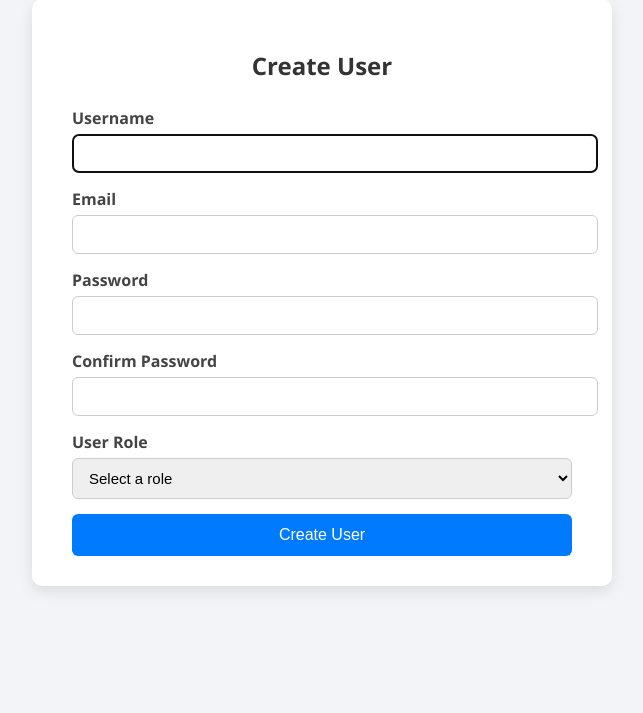
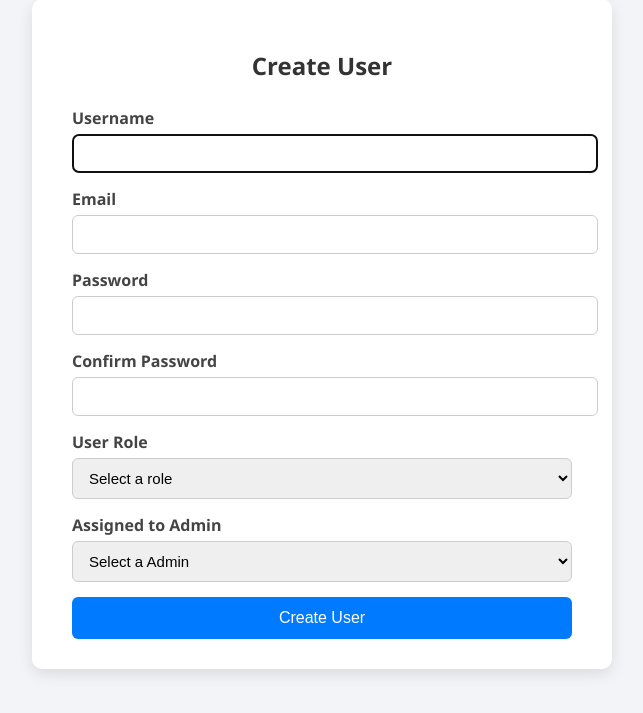
Before and after one commit to shahisiiii/TaskManagement-Noviindus, a Django app: page /create/ in a window 1280 px wide. Shown: the part 39-752 px from the top of the page, without its empty margins (318-961 px from the left). Run offline with Django 4.2, Linux system fonts and the light colour scheme; a user stored in the database is signed in; data comes from the database, SQL or seed files in the repository; both versions use the stored data as it was after the commit.

Commit message:
updated code

```diff
--- a/apps/users/forms.py
+++ b/apps/users/forms.py
@@ -33,10 +33,16 @@ class UserForm(UserCreationForm):
         required=True,
         label="Role"
     )
+    assigned_admin = forms.ModelChoiceField(
+        queryset=User.objects.filter(user_role__role_name='Admin'),
+        empty_label="Select a Admin",
+        required=False,
+        label="AssignedAdmin"
+    )
 
     class Meta:
         model = User
-        fields = ['username', 'email', 'password1', 'password2', 'user_role']
+        fields = ['username', 'email', 'password1', 'password2', 'user_role','assigned_admin']
 
 
 class UserEditForm(forms.ModelForm):
--- a/apps/users/models.py
+++ b/apps/users/models.py
@@ -10,6 +10,7 @@ class User(AbstractUser):
     USERNAME_FIELD = 'username'
     # REQUIRED_FIELDS = ['username']
     user_role = models.ForeignKey('users.UserRole',on_delete=models.SET_NULL,blank=True,null=True)
+    assigned_admin = models.ForeignKey('self', on_delete=models.SET_NULL, null=True, blank=True, limit_choices_to={'user_role__role_name': 'Admin'}, related_name='assigned_users')
 
     class Meta:
         verbose_name = 'User'
--- a/apps/users/serializers.py
+++ b/apps/users/serializers.py
@@ -86,15 +86,17 @@ class UserRoleSerializer(serializers.ModelSerializer):
 class UserSerializer(serializers.ModelSerializer):
     role = UserRoleSerializer(read_only=True)
     user_role = serializers.PrimaryKeyRelatedField(queryset=UserRole.objects.all(), write_only=True)
+    assigned_admin = serializers.PrimaryKeyRelatedField(queryset=User.objects.all(), write_only=True)
     user_role_details = serializers.SerializerMethodField(read_only=True)
     class Meta:
         model = User
-        fields = ['id', 'username', 'email', 'user_role', 'first_name', 'last_name', 'is_active', 'is_staff', 'role','user_role_details']
+        fields = ['id', 'assigned_admin','username', 'email', 'user_role', 'first_name', 'last_name', 'is_active', 'is_staff', 'role','user_role_details']
 
 
 
     def create(self, validated_data):
         user_role = validated_data.pop('user_role')
+        assigned_admin = validated_data.pop('assigned_admin')
 
         # Extract username & email
         username = validated_data.get('username')
@@ -121,6 +123,8 @@ class UserSerializer(serializers.ModelSerializer):
             is_staff=is_staff,
             is_superuser=is_superuser
         )
+        if user_role.role_name == 'User':
+            user.assigned_admin = assigned_admin
         user.user_role = user_role
         user.save()
         return user
--- a/apps/users/templates/users/create_user.html
+++ b/apps/users/templates/users/create_user.html
@@ -101,6 +101,12 @@
                 {{ form.user_role.errors }}
             </div>
 
+            <div>
+                <label for="{{ form.assigned_admin.id_for_label }}">Assigned to Admin</label>
+                {{ form.assigned_admin }}
+                {{ form.assigned_admin.errors }}
+            </div>
+
             <button type="submit">Create User</button>
         </form>
     </div>
--- a/apps/users/templates/users/register.html
+++ b/apps/users/templates/users/register.html
@@ -36,11 +36,6 @@
         </div>
 
         <div class="form-group">
-            <label for="id_first_name">First Name (optional)</label>
-            <input type="text" name="first_name" class="form-control" id="id_first_name">
-        </div>
-
-        <div class="form-group">
             <label for="id_email">Email</label>
             <input type="email" name="email" class="form-control" id="id_email" required>
         </div>
--- a/apps/users/views.py
+++ b/apps/users/views.py
@@ -140,7 +140,7 @@ class UserViewSet(viewsets.ModelViewSet):
         """
         Custom action to list all users where user_role.role_code == 'User'
         """
-        user_role_code = 'User'
+        user_role_code = 'Admin'
         users = User.objects.filter(user_role__role_code=user_role_code)
         serializer = self.get_serializer(users, many=True)
         return Response(serializer.data)
@@ -149,12 +149,12 @@ class UserAuthView(viewsets.ViewSet):
 
     def get_permissions(self):
         print(self.action)
-        if self.action in ['mobile_login']:
+        if self.action in ['user_login']:
             return [AllowAny()]
         return [IsAuthenticated()]
 
-    @action(detail=False, methods=['post'], url_path='mobile-login')
-    def mobile_login(self, request):
+    @action(detail=False, methods=['post'], url_path='user-login')
+    def user_login(self, request):
         username = request.data.get("username")
         password = request.data.get("password")
 
@@ -314,7 +314,6 @@ def register_template_view(request):
     if request.method == "POST":
         data = {
             "username": request.POST.get("username"),
-            "first_name": request.POST.get("first_name"),
             "email": request.POST.get("email"),
             "password": request.POST.get("password"),
         }
@@ -357,10 +356,10 @@ def edit_user(request, user_id):
 def edit_task(request, task_id):
     task = get_object_or_404(Task, id=task_id)
     if request.method == 'POST':
-        form = TaskForm(request.POST, instance=task)
+        form = TaskForm(request.POST, instance=task,user=request.user)
         if form.is_valid():
             form.save()
             return redirect('dashboard')  # or wherever you want to redirect
     else:
-        form = TaskForm(instance=task)
+        form = TaskForm(instance=task,user=request.user)
     return render(request, 'users/edit_task.html', {'form': form})
```
Also changed, not shown: apps/tasks/forms.py (+7 -1 lines), README.md, apps/users/migrations/0004_user_assigned_admin.py (added), db.sqlite3.
